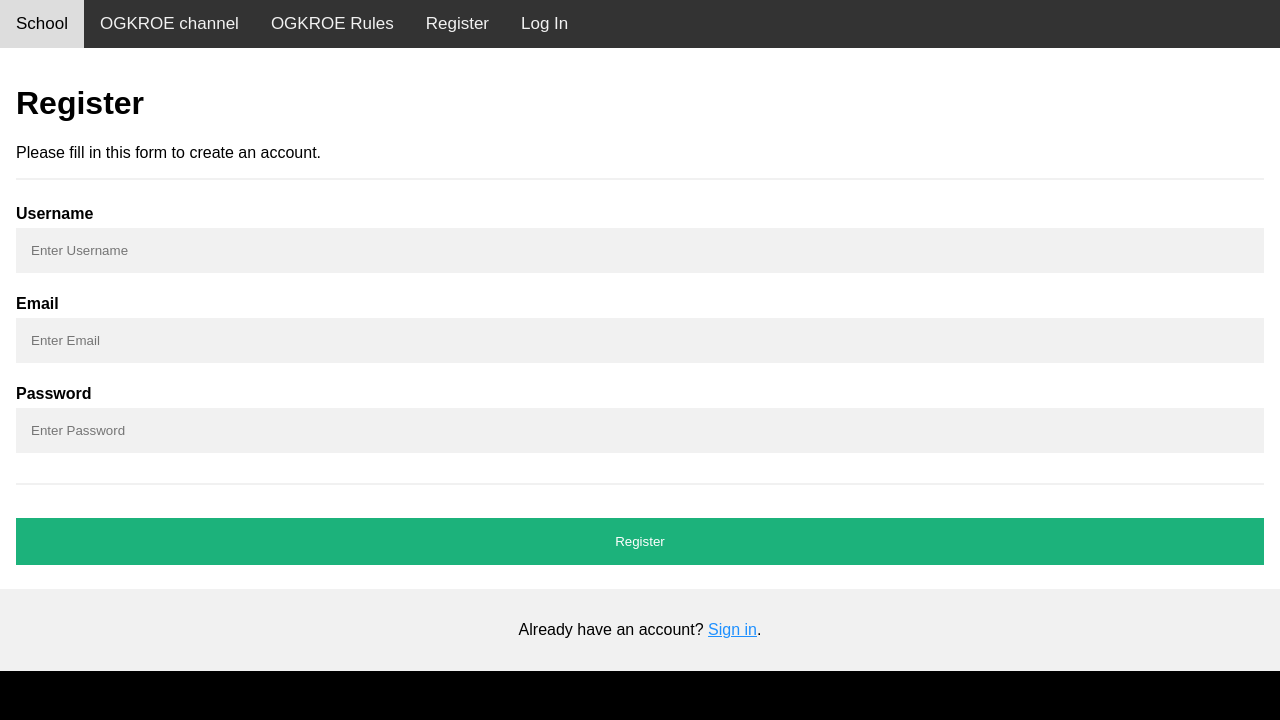
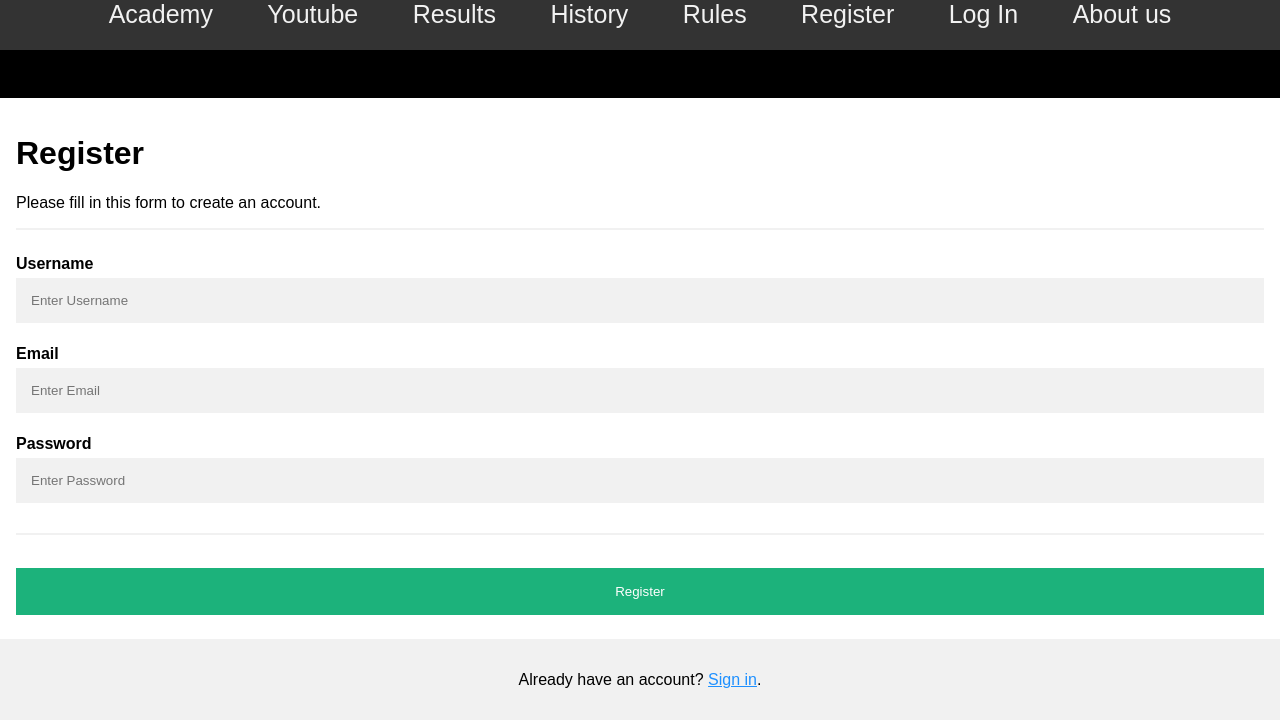
Before and after one commit to AdamKmet1997/ogkroe-school, a Django app: page //signup/ in a window 1280 px wide. Shown: the top 720 px of the page. Run offline with Django 4.2, Linux system fonts and the light colour scheme.

Commit message:
add more pages

```diff
--- a/ogkroe_school/urls.py
+++ b/ogkroe_school/urls.py
@@ -5,7 +5,7 @@ urlpatterns = [
     path('', include('account.urls')),
     path('account', include("django.contrib.auth.urls")),
     path('account', include('account.urls')),
-    path('school/', include('school.urls')),
-    path('ogkroe/', include('ogkroe_youtube.urls')),
+    path('academy/', include('school.urls')),
+    path('youtube/', include('ogkroe_youtube.urls')),
     path('admin/', admin.site.urls),
 ]
--- a/school/templates/school/nav.html
+++ b/school/templates/school/nav.html
@@ -9,15 +9,18 @@
     .topnav {
       overflow: hidden;
       background-color: #333;
+      text-align: center;
+      height: 50px;
+      margin-bottom: 3em;
     }
 
     .topnav a {
-      float: left;
       color: #f2f2f2;
       text-align: center;
-      padding: 14px 16px;
+      padding: 20px 25px;
+      {% comment %} padding: 14px 16px 14px 16px; {% endcomment %}
       text-decoration: none;
-      font-size: 17px;
+      font-size: 25px;
     }
 
     .topnav a:hover {
@@ -34,17 +37,19 @@
     <body>
 
     <div class="topnav">
-        <a href="/school">School</a>
-        <a href="/ogkroe">OGKROE channel</a>
-        <a href="/school/rules">OGKROE Rules</a>
+        <a href="/academy">Academy</a>
+        <a href="/youtube">Youtube</a>
+        <a href="/results">Results</a>
+        <a href="/history">History</a>
+        <a href="/academy/rules">Rules</a>
       {% if user.is_authenticated %}
-        <a href="/school/add">New Video</a>
+        <a href="/academy/add">New Video</a>
         <a href="{% url 'logout' %}">Log Out</a>
       {% else %}
         <a href="/account/signup">Register</a>
         <a href="{% url 'login' %}">Log In</a>
       {% endif %}
-
+      <a href="/about">About us</a>
     </div>
 
 {% endblock %}
```
Also changed, not shown: school/templates/school/index.html (+28 -7 lines), school/templates/school/about.html (added), school/templates/school/history.html (added), school/templates/school/results.html (added).
